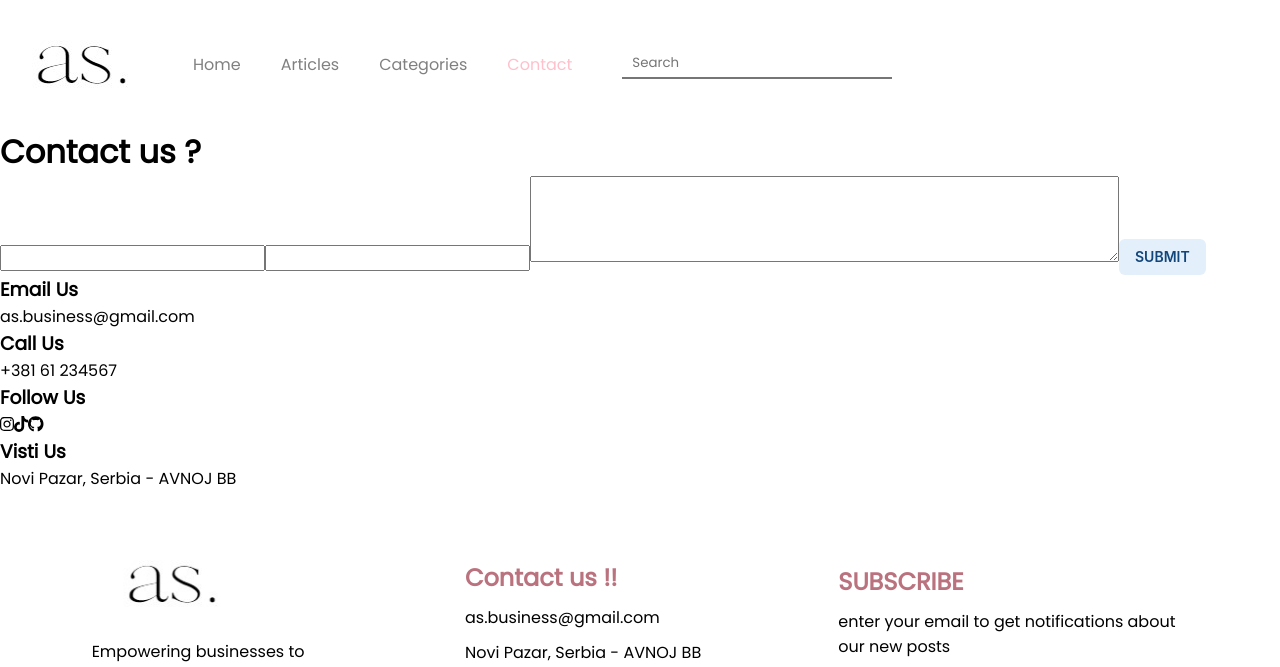
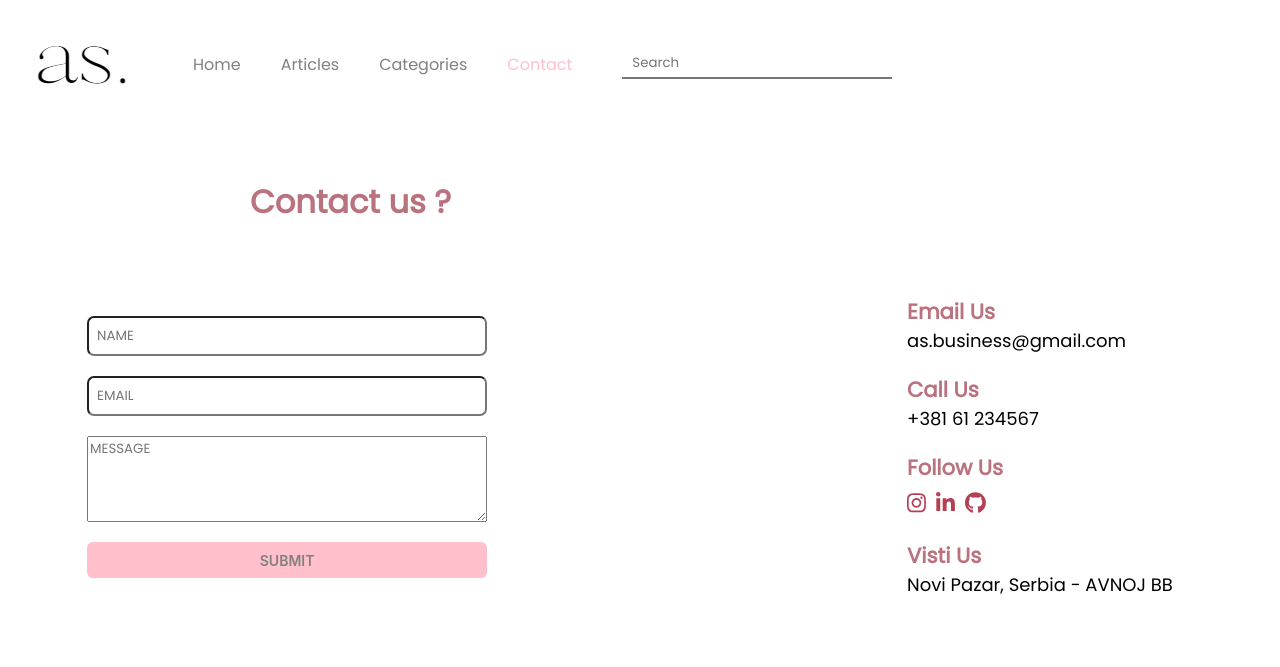
Before and after one commit to asijasijaricc/project, a React (Vite) app in the folder project/: page /contact in a window 1280 px wide. Shown: the top 667 px of the page. Built offline with nearby package versions, Linux system fonts and the light colour scheme.

Commit message:
still dk

```diff
--- a/project/src/pages/foot/footer.jsx
+++ b/project/src/pages/foot/footer.jsx
@@ -2,6 +2,8 @@ import "./footer.css";
 
 const Footer = () => {
   return (
+    <div>
+      <hr />
       <div className="sve">
         <div className="first">
           <img src="/as.jpg" alt="Alt text" />
@@ -18,9 +20,10 @@ const Footer = () => {
           <p>+381 61 234567</p>
         </div>
         <div className="third">
-        <h2>SUBSCRIBE</h2>
+          <h2>NEWS SHELTER</h2>
           <p>enter your email to get notifications about our new posts</p>
           <input type="text" placeholder="email" />
+        </div>
       </div>
     </div>
   );
--- a/project/src/pages/home/home.jsx
+++ b/project/src/pages/home/home.jsx
@@ -178,7 +178,6 @@ const Home = () => {
           <Layout header={"$14.99"} paragraph={"/ month"} />
         </div>
       </div>
-      <hr />
       {/* <PricingCards /> */}
       <Footer />
     </div>
--- /dev/null
+++ b/project/src/pages/mapa/mapa.jsx
@@ -0,0 +1,24 @@
+const MapComponent = () => {
+  const wrapperStyle = {
+    width: "990px",
+    borderRadius: "10px",
+    overflow: "hidden",
+  };
+  return (
+    <div style={wrapperStyle}>
+      <iframe
+        title="Google Map"
+        width="100%"
+        height="400"
+        frameborder="0"
+        marginheight="0"
+        marginwidth="0"
+        borderRadius="90px"
+        src="https://maps.google.com/maps?width=100%25&amp;height=600&amp;hl=en&amp;q=Novi%20Pazar%20Avnoj%20BB+(My%20Business%20Name)&amp;t=&amp;z=14&amp;ie=UTF8&amp;iwloc=B&amp;output=embed"
+        allowFullScreen
+      ></iframe>
+    </div>
+  );
+};
+
+export default MapComponent;
--- a/project/src/pages/us/about.css
+++ b/project/src/pages/us/about.css
@@ -6,3 +6,58 @@
   box-sizing: border-box;
   font-family: "Poppins", sans-serif;
 }
+
+.idiot {
+  color: #ba727e;
+  margin-left: 200px;
+  padding: 50px;
+}
+
+.svi {
+  display: flex;
+  flex-direction: row;
+  gap: 400px;
+  align-items: center;
+  justify-content: center;
+}
+
+.inputici {
+  display: flex;
+  flex-direction: column;
+  width: 400px;
+  gap: 20px;
+  font-size: xx-large;
+}
+
+.inputici input {
+  padding: 8px;
+  border-radius: 7px;
+}
+
+.mesta {
+  margin: 20px;
+  font-size: large;
+}
+
+.gluposti {
+  display: flex;
+  flex-direction: row;
+  gap: 10px;
+  font-size: larger;
+  margin-top: 4px;
+}
+
+.mesta h3 {
+  color: #ba727e;
+}
+
+.gluposti a {
+  color: #b44054;
+  text-decoration: none;
+}
+
+.mapica {
+  display: flex;
+  justify-content: center;
+  margin: 70px;
+}
--- a/project/src/pages/us/about.jsx
+++ b/project/src/pages/us/about.jsx
@@ -1,22 +1,36 @@
+import "./about.css";
 import Footer from "../foot/footer";
 import Header from "../nav/header";
 import Button from "@mui/joy/Button";
 import { FontAwesomeIcon } from "@fortawesome/react-fontawesome";
 import { faInstagram } from "@fortawesome/free-brands-svg-icons";
-import { faTiktok } from "@fortawesome/free-brands-svg-icons";
+import { faLinkedinIn } from "@fortawesome/free-brands-svg-icons";
 import { faGithub } from "@fortawesome/free-brands-svg-icons";
+import MapComponent from "../mapa/mapa";
+import Divider from "../dev/divider";
 
 const Contact = () => {
   return (
     <div>
       <Header />
-      <h1>Contact us ?</h1>
-      <div>
+      <div className="idiot">
+        <h1>Contact us ?</h1>
+      </div>
+      <div className="svi">
         <div className="inputici">
-          <input type="text" />
-          <input type="email" name="" id="" />
-          <textarea id="message" name="message" rows="4" cols="50"></textarea>
-          <Button variant="soft" className="submitic">
+          <input type="text" required placeholder="NAME" />
+          <input type="email" name="" id="" required placeholder="EMAIL" />
+          <textarea
+            id="message"
+            name="message"
+            rows="4"
+            cols="50"
+            placeholder="MESSAGE"
+          ></textarea>
+          <Button
+            variant="soft"
+            style={{ backgroundColor: "pink", color: "grey" }}
+          >
             SUBMIT
           </Button>
         </div>
@@ -31,19 +45,34 @@ const Contact = () => {
           </div>
           <div className="mesta">
             <h3>Follow Us</h3>
-            <FontAwesomeIcon icon={faInstagram} />
-            <FontAwesomeIcon icon={faTiktok} />
-            <FontAwesomeIcon icon={faGithub} />
+            <div className="gluposti">
+              <a
+                href="https://www.instagram.com/asijasijaricc/"
+                target="_blank"
+              >
+                <FontAwesomeIcon icon={faInstagram} />
+              </a>
+              <a
+                href="https://www.linkedin.com/in/asija-sijaric-151a70267/"
+                target="_blank"
+              >
+                <FontAwesomeIcon icon={faLinkedinIn} />
+              </a>
+              <a href="https://github.com/asijasijaricc" target="_blank">
+                <FontAwesomeIcon icon={faGithub} />
+              </a>
+            </div>
           </div>
           <div className="mesta">
             <h3>Visti Us</h3>
             <p>Novi Pazar, Serbia - AVNOJ BB</p>
           </div>
         </div>
-        <div>
-
-        </div>
       </div>
+      <div className="mapica">
+        <MapComponent />
+      </div>
+      <Divider />
       <Footer />
     </div>
   );
```
Lines whose indentation alone changed are shown as unchanged.
